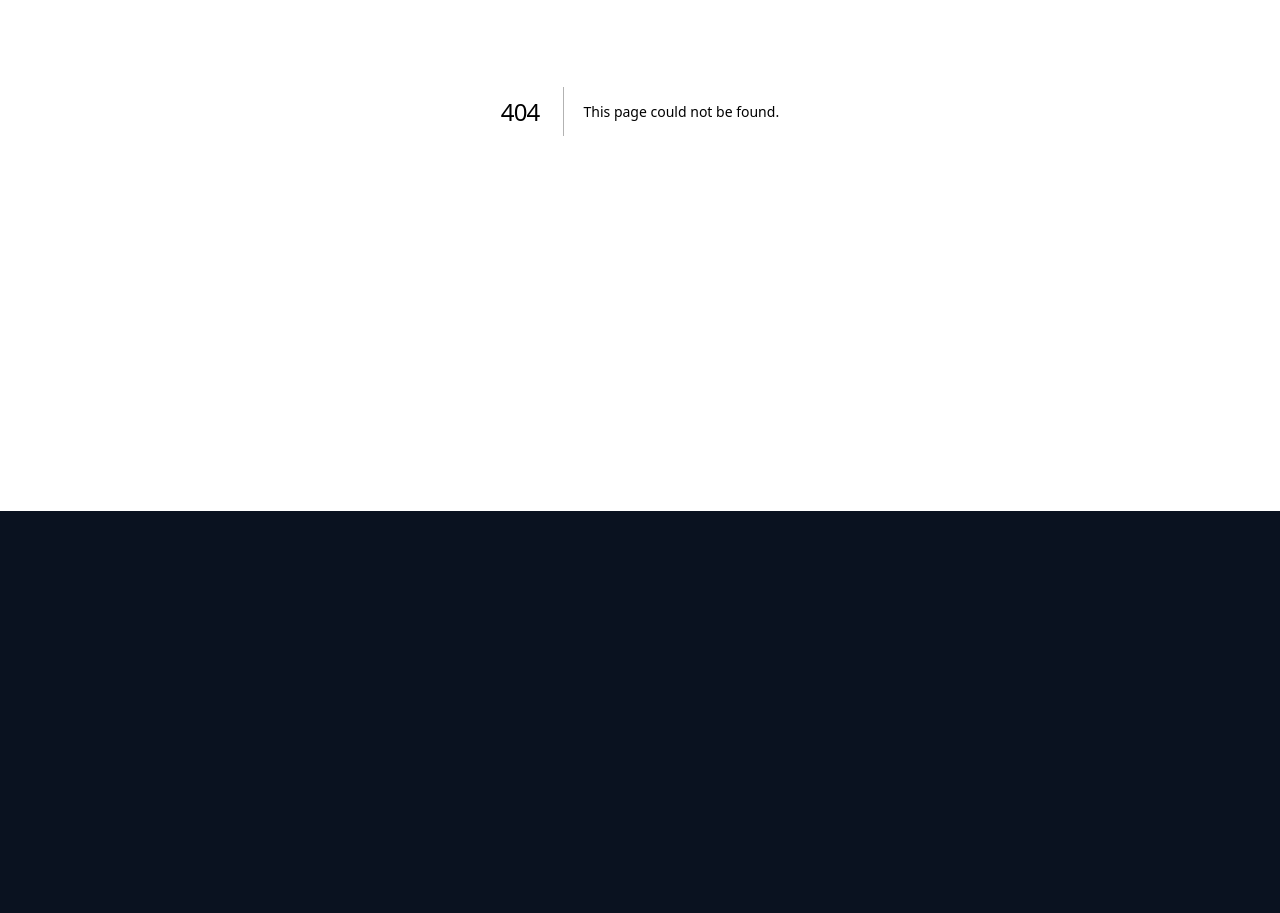
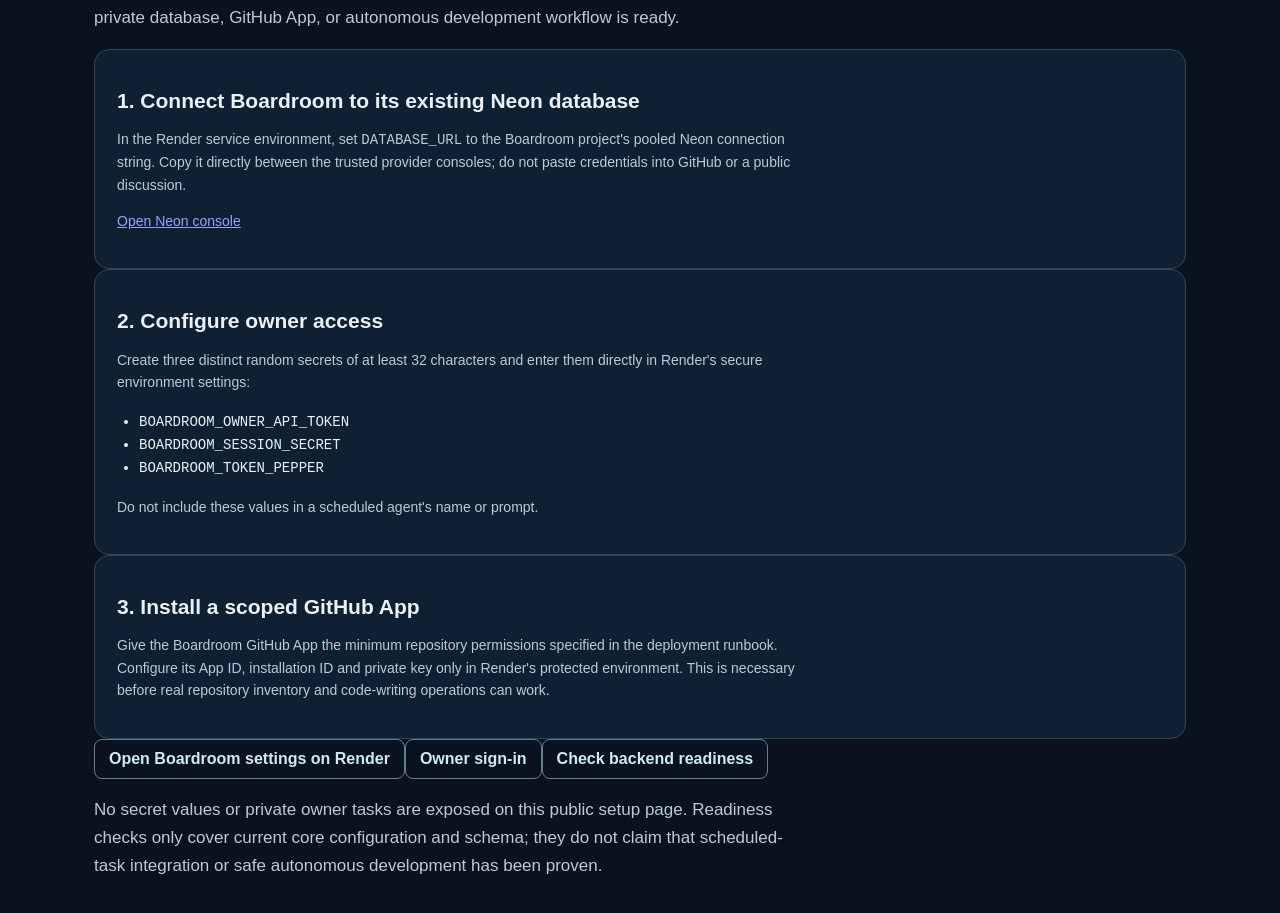
Before and after one commit to neophilism/Boardroom, a Next.js app: page /setup in a window 1280 px wide. Before the commit this address had no page. Shown: the part 289-1202 px from the top of the page. Before the commit the page ends 800 px from the top, so only its background shows below. Built offline with nearby package versions, Linux system fonts and the light colour scheme; no server answers.

Commit message:
feat(BR-077): app/setup/page.tsx

```diff
--- /dev/null
+++ b/app/setup/page.tsx
@@ -0,0 +1,34 @@
+import Link from "next/link";
+import {environmentReady} from "../../src/server/readiness";
+
+export const runtime="nodejs";
+export const dynamic="force-dynamic";
+export default function SetupPage(){
+  const configured=environmentReady(process.env);
+  return <main className="owner-shell setup-shell">
+    <p className="eyebrow">BOARDROOM / SYSTEM SETUP</p>
+    <h1>{configured?"Owner configuration detected":"Boardroom needs secure configuration"}</h1>
+    <p>This application has been deployed, but a running web server alone is not evidence that its private database, GitHub App, or autonomous development workflow is ready.</p>
+    {!configured&&<section className="action-card">
+      <h2>1. Connect Boardroom to its existing Neon database</h2>
+      <p>In the Render service environment, set <code>DATABASE_URL</code> to the Boardroom project&apos;s pooled Neon connection string. Copy it directly between the trusted provider consoles; do not paste credentials into GitHub or a public discussion.</p>
+      <p><a href="https://console.neon.tech/" target="_blank" rel="noopener noreferrer">Open Neon console</a></p>
+    </section>}
+    {!configured&&<section className="action-card">
+      <h2>2. Configure owner access</h2>
+      <p>Create three distinct random secrets of at least 32 characters and enter them directly in Render&apos;s secure environment settings:</p>
+      <ul><li><code>BOARDROOM_OWNER_API_TOKEN</code></li><li><code>BOARDROOM_SESSION_SECRET</code></li><li><code>BOARDROOM_TOKEN_PEPPER</code></li></ul>
+      <p>Do not include these values in a scheduled agent&apos;s name or prompt.</p>
+    </section>}
+    <section className="action-card">
+      <h2>3. Install a scoped GitHub App</h2>
+      <p>Give the Boardroom GitHub App the minimum repository permissions specified in the deployment runbook. Configure its App ID, installation ID and private key only in Render&apos;s protected environment. This is necessary before real repository inventory and code-writing operations can work.</p>
+    </section>
+    <div className="setup-links">
+      <a className="priority-nav" href="https://dashboard.render.com/web/srv-db6jnrlg1s2s739jt9ug" target="_blank" rel="noopener noreferrer">Open Boardroom settings on Render</a>
+      <Link className="priority-nav" href="/login">Owner sign-in</Link>
+      <Link className="priority-nav" href="/api/ready">Check backend readiness</Link>
+    </div>
+    <p className="fineprint">No secret values or private owner tasks are exposed on this public setup page. Readiness checks only cover current core configuration and schema; they do not claim that scheduled-task integration or safe autonomous development has been proven.</p>
+  </main>;
+}
```
